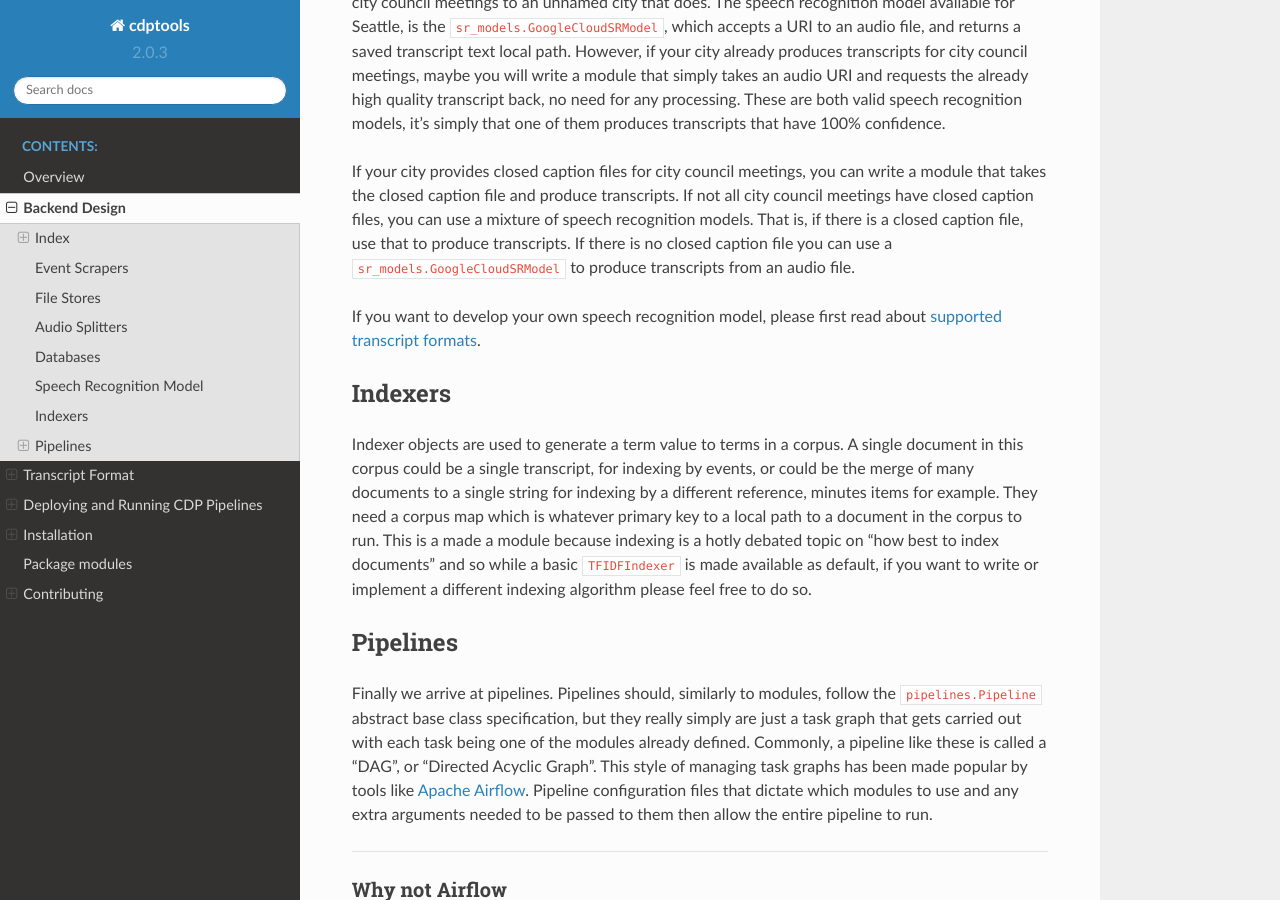
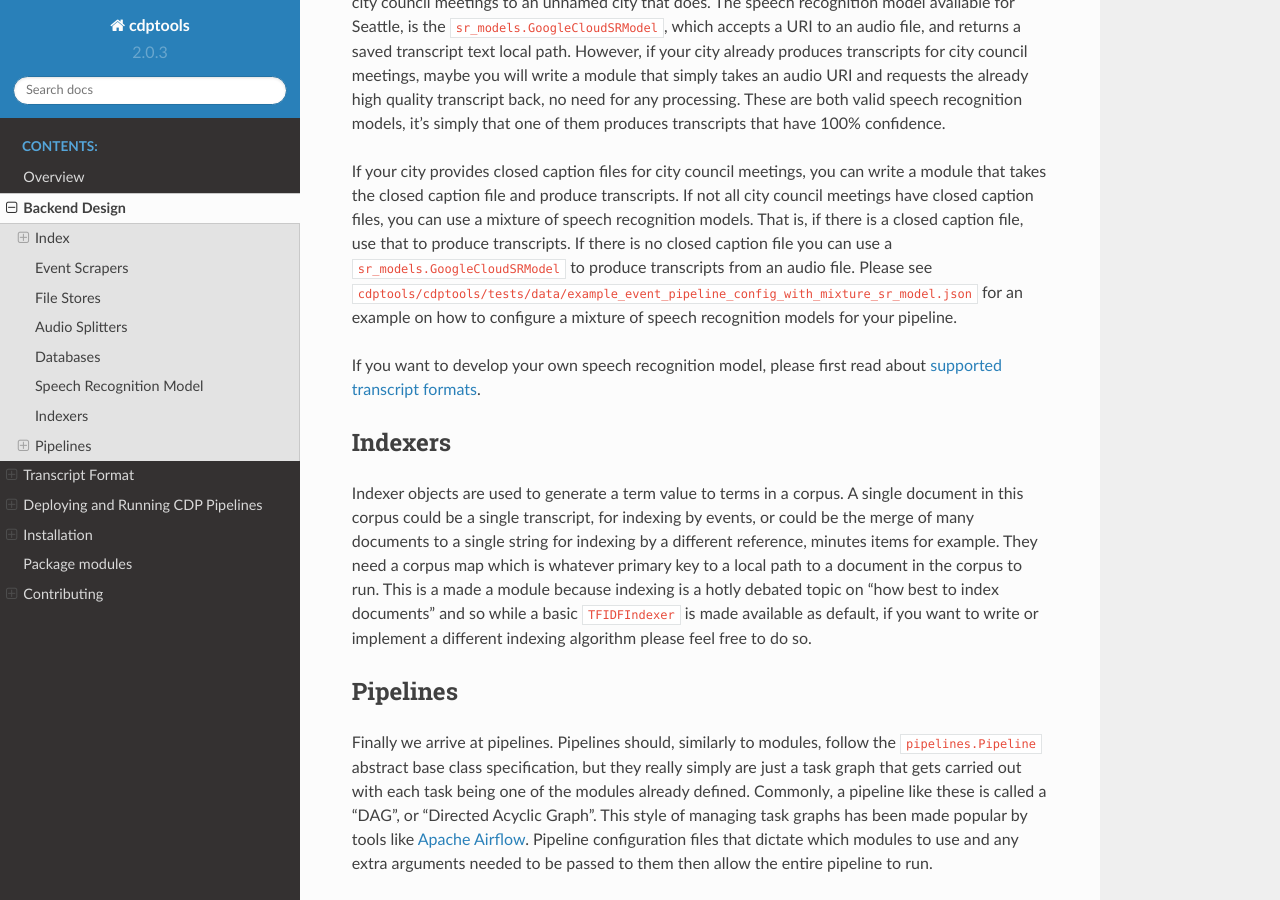
Before and after one commit to CouncilDataProject/cdptools_v2, a Sphinx documentation site: the page built from docs/system_design.md, in a window 1280 px wide and 900 px high, scrolled down 2916 px. Built offline with Sphinx 7.4.7 and the Read the Docs theme 2.0.0, drawn with Linux system fonts in a browser that asks for light colours; pages that are not in the unit, such as notebooks, are missing from menus.

Commit message:
add a link to example event pipeline config file with try/catch block for mixture speech recognition models in system design doc

```diff
--- a/docs/system_design.md
+++ b/docs/system_design.md
@@ -92,7 +92,9 @@ simply that one of them produces transcripts that have 100% confidence.
 If your city provides closed caption files for city council meetings, you can write a module that takes the closed caption
 file and produce transcripts. If not all city council meetings have closed caption files, you can use a mixture of speech
 recognition models. That is, if there is a closed caption file, use that to produce transcripts. If there is no closed
-caption file you can use a `sr_models.GoogleCloudSRModel` to produce transcripts from an audio file.
+caption file you can use a `sr_models.GoogleCloudSRModel` to produce transcripts from an audio file. Please see
+`cdptools/cdptools/tests/data/example_event_pipeline_config_with_mixture_sr_model.json` for an example on how
+to configure a mixture of speech recognition models for your pipeline.
 
 If you want to develop your own speech recognition model, please first read about
 [supported transcript formats](transcript_formats.html).
```
